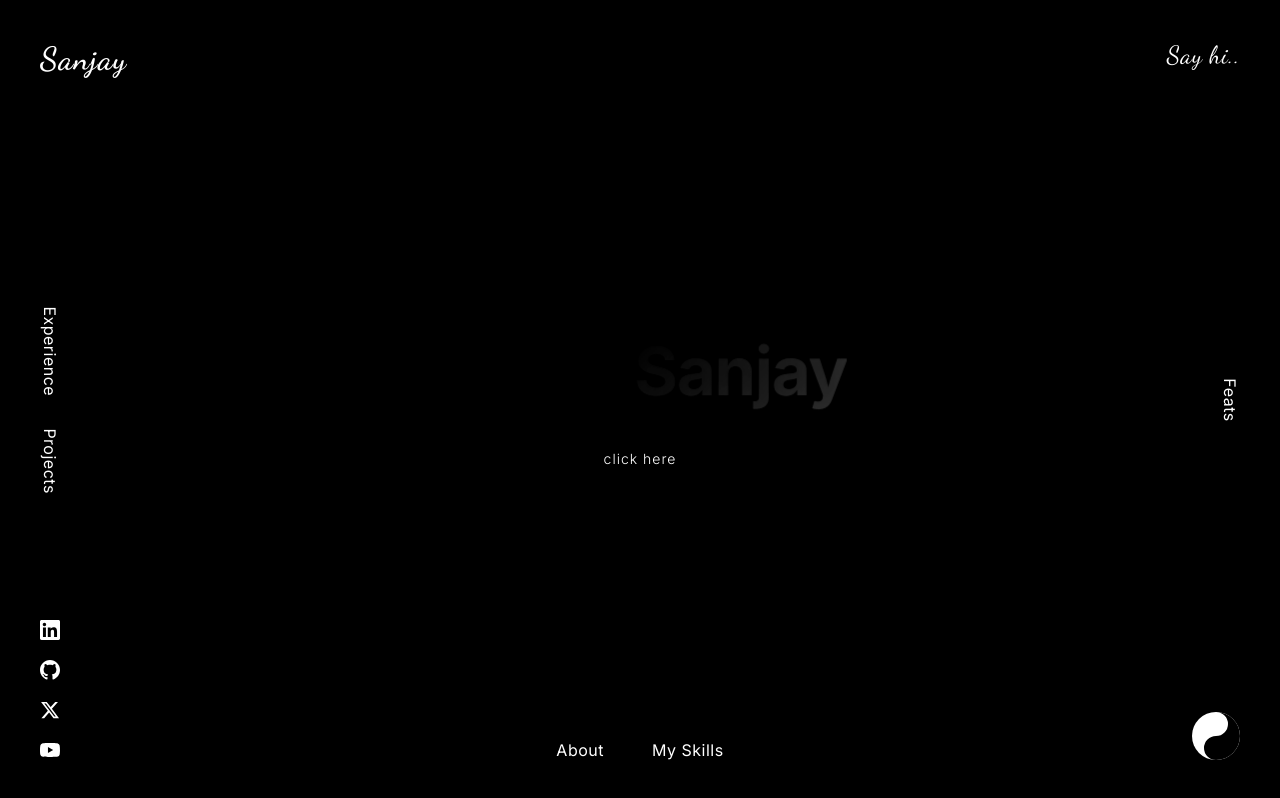
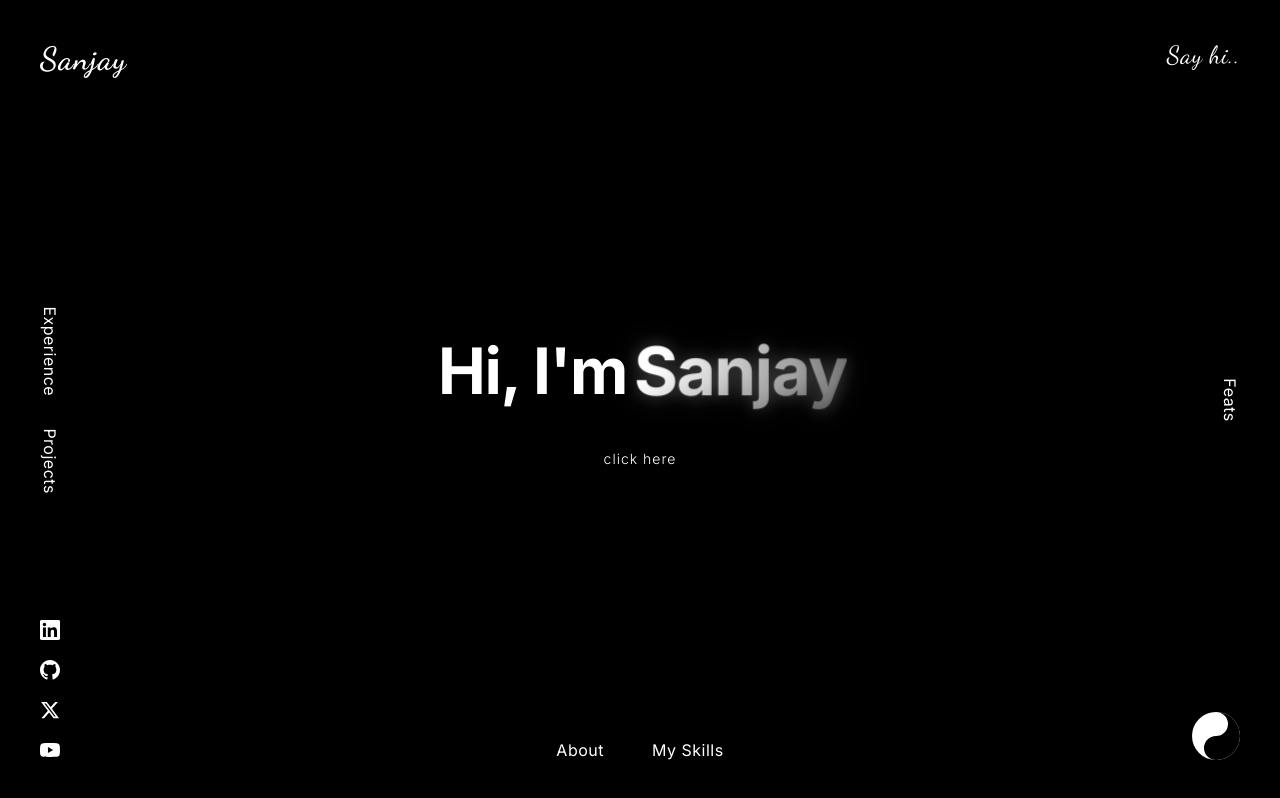
Before and after one commit to Sanjay-2806/myport, a React (Vite) app: page / in a window 1280 px wide. Built offline with nearby package versions, Linux system fonts and the light colour scheme.

Commit message:
Update AnimatedGreeting.css

```diff
--- a/src/components/AnimatedGreeting.css
+++ b/src/components/AnimatedGreeting.css
@@ -11,7 +11,7 @@
   font-family: 'Inter', sans-serif;
   font-size: 64px;
   font-weight: 700;
-  color: #000000;
+  color: var(--fg);
   letter-spacing: -0.02em;
   line-height: 1.2;
 }
@@ -37,13 +37,13 @@
 
 .name {
   position: relative;
-  background: linear-gradient(135deg, #000000 0%, #333333 100%);
+  background: linear-gradient(135deg, var(--fg) 0%, #333333 100%);
   -webkit-background-clip: text;
   -webkit-text-fill-color: transparent;
   background-clip: text;
   animation: slideInUp 0.8s cubic-bezier(0.4, 0, 0.2, 1) forwards,
-             pulse 2s ease-in-out infinite 1.2s,
-             glow 3s ease-in-out infinite 1.5s;
+    pulse 2s ease-in-out infinite 1.2s,
+    glow 3s ease-in-out infinite 1.5s;
   animation-delay: 0.5s;
 }
 
@@ -52,6 +52,7 @@
     opacity: 0;
     transform: translateY(50px) rotateX(90deg);
   }
+
   100% {
     opacity: 1;
     transform: translateY(0) rotateX(0deg);
@@ -59,22 +60,28 @@
 }
 
 @keyframes pulse {
-  0%, 100% {
+
+  0%,
+  100% {
     transform: scale(1);
   }
+
   50% {
     transform: scale(1.05);
   }
 }
 
 @keyframes glow {
-  0%, 100% {
-    text-shadow: 0 0 0 rgba(0, 0, 0, 0);
+
+  0%,
+  100% {
+    text-shadow: 0 0 0 rgba(255, 255, 255, 0);
     filter: brightness(1);
   }
+
   50% {
-    text-shadow: 0 0 20px rgba(0, 0, 0, 0.3), 0 0 40px rgba(0, 0, 0, 0.2);
-    filter: brightness(1.1);
+    text-shadow: 0 0 20px rgba(255, 255, 255, 0.3), 0 0 40px rgba(255, 255, 255, 0.2);
+    filter: brightness(1.2);
   }
 }
 
```
